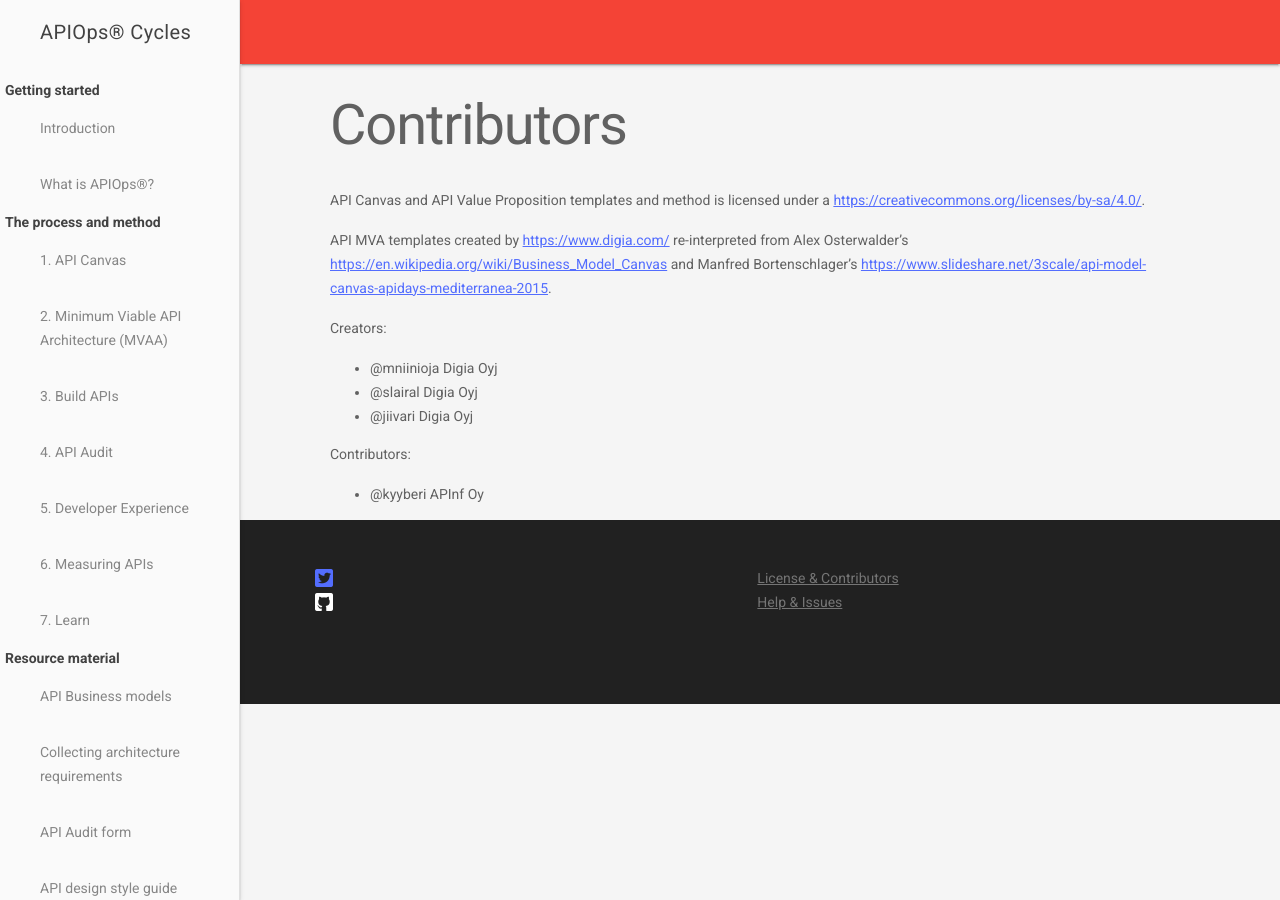
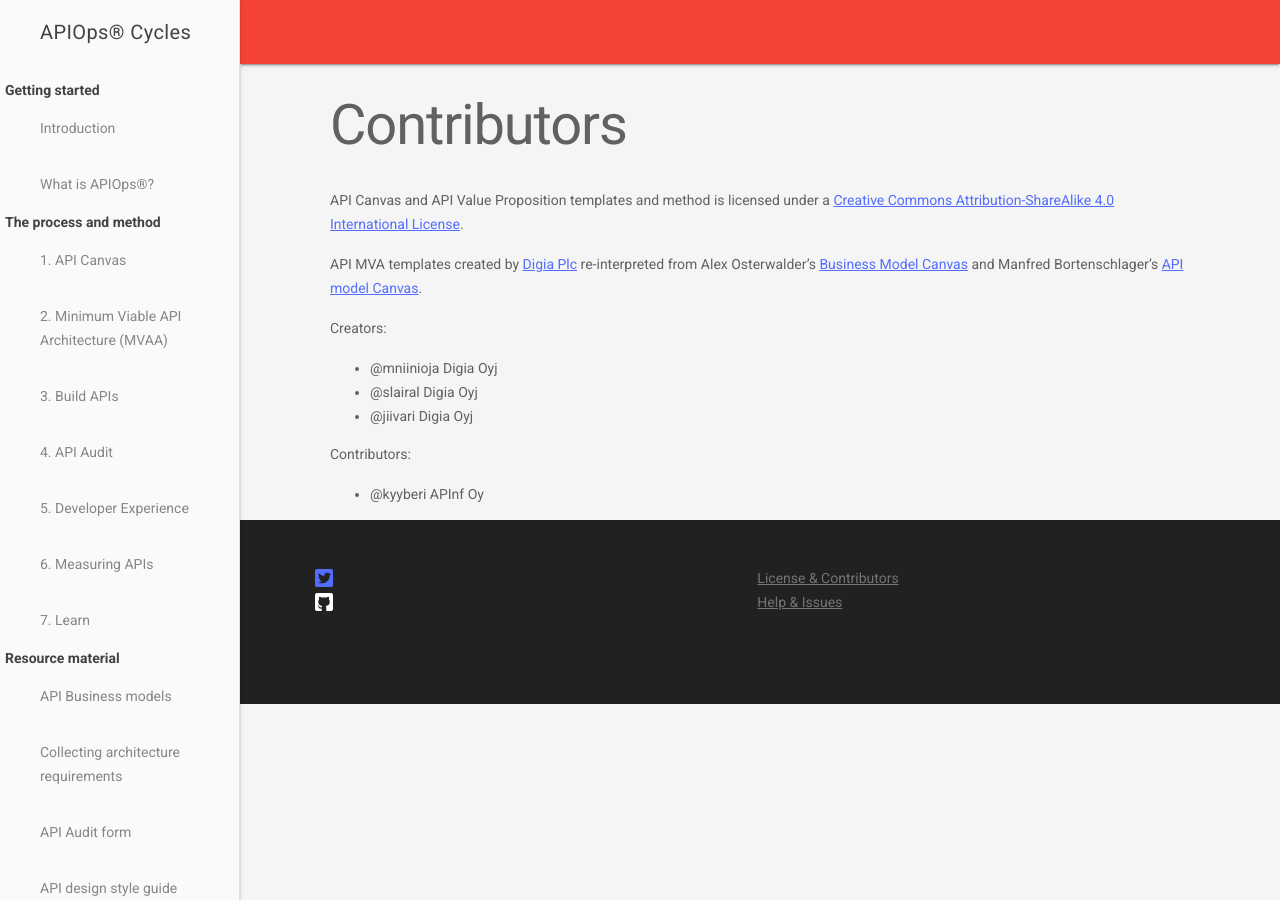
Before and after one commit to mniinio/APIOps-cycles, a Jekyll site: the page built from contributors.md, in a window 1280 px wide. Built offline with Jekyll 4.4.1, drawn with Linux system fonts in a browser that asks for light colours; our own code applies the rules of GitHub Pages for plain Markdown files.

Commit message:
Update contributors.md

```diff
--- a/contributors.md
+++ b/contributors.md
@@ -3,9 +3,9 @@ title: Contributors
 permalink: /contributors/
 ---
 
-API Canvas and API Value Proposition templates and method is licensed under a [https://creativecommons.org/licenses/by-sa/4.0/](Creative Commons Attribution-ShareAlike 4.0 International License).
+API Canvas and API Value Proposition templates and method is licensed under a [Creative Commons Attribution-ShareAlike 4.0 International License](https://creativecommons.org/licenses/by-sa/4.0/).
 
-API MVA templates created by [https://www.digia.com/](Digia Plc) re-interpreted from Alex Osterwalder’s [https://en.wikipedia.org/wiki/Business_Model_Canvas](Business Model Canvas) and Manfred Bortenschlager's [https://www.slideshare.net/3scale/api-model-canvas-apidays-mediterranea-2015](API model Canvas).
+API MVA templates created by [Digia Plc](https://www.digia.com/) re-interpreted from Alex Osterwalder’s [Business Model Canvas](https://en.wikipedia.org/wiki/Business_Model_Canvas) and Manfred Bortenschlager's [API model Canvas](https://www.slideshare.net/3scale/api-model-canvas-apidays-mediterranea-2015).
 
 Creators:
 
```
